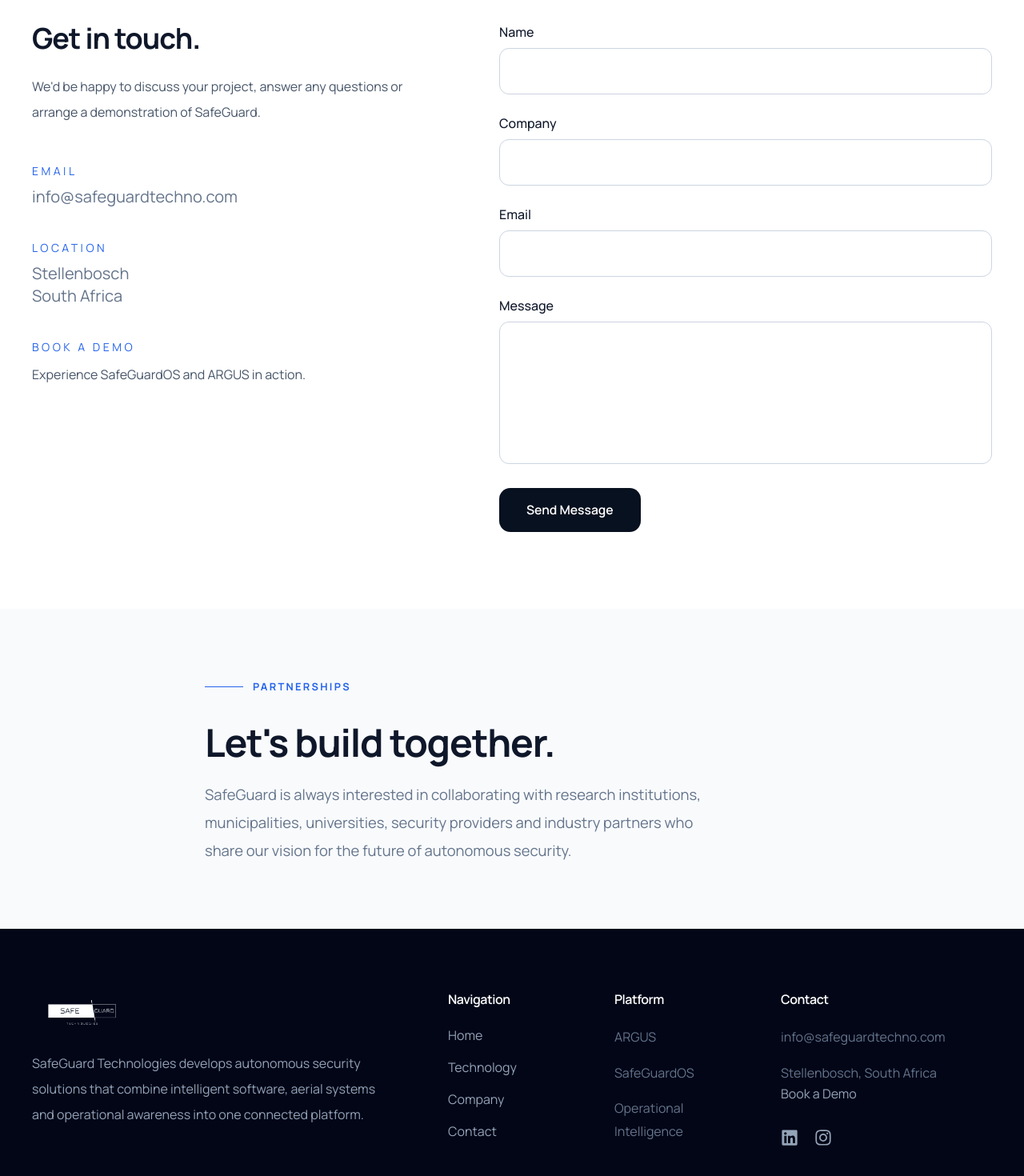
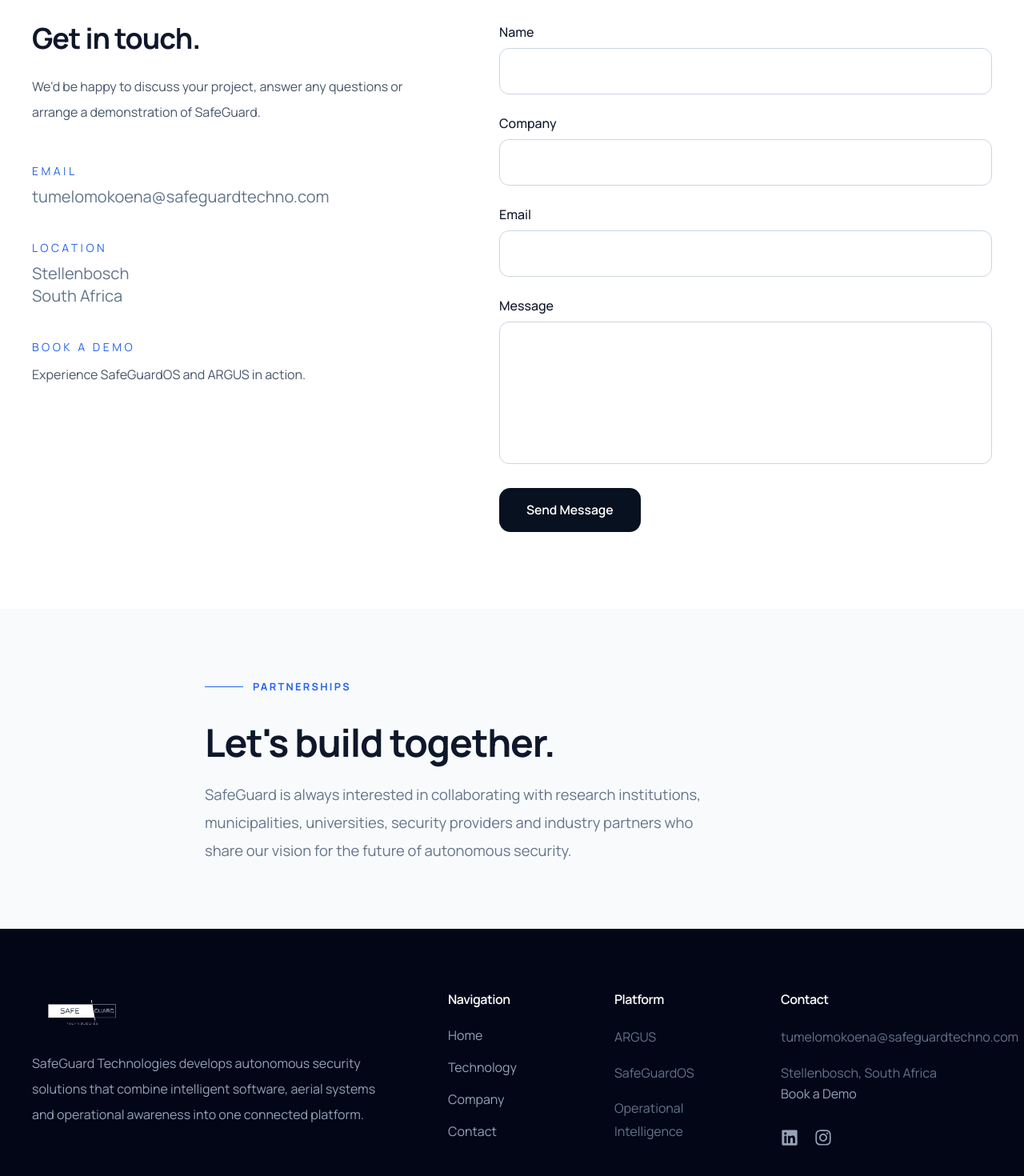
Before and after one commit to zinzim007-sketch/sgtweb, a React (Vite) app: page /contact in a window 1280 px wide. Shown: the part 490-1960 px from the top of the page at 80% size. Built offline with nearby package versions, Linux system fonts and the light colour scheme.

Commit message:
trying wiht tuemlos email

```diff
--- a/src/components/Footer.jsx
+++ b/src/components/Footer.jsx
@@ -89,7 +89,7 @@
 
             <div className="space-y-4 text-slate-400">
 
-              <p>info@safeguardtechno.com</p>
+              <p>tumelomokoena@safeguardtechno.com</p>
 
               <p>Stellenbosch, South Africa</p>
               <Link
--- a/src/pages/Contact.jsx
+++ b/src/pages/Contact.jsx
@@ -140,7 +140,7 @@
                   </p>
 
                   <p className="mt-2 text-xl">
-                    info@safeguardtechno.com
+                    tumelomokoena@safeguardtechno.com
                   </p>
 
                 </div>
```
Also changed, not shown: 1 other file (tests, documents, lock files or other folders).
